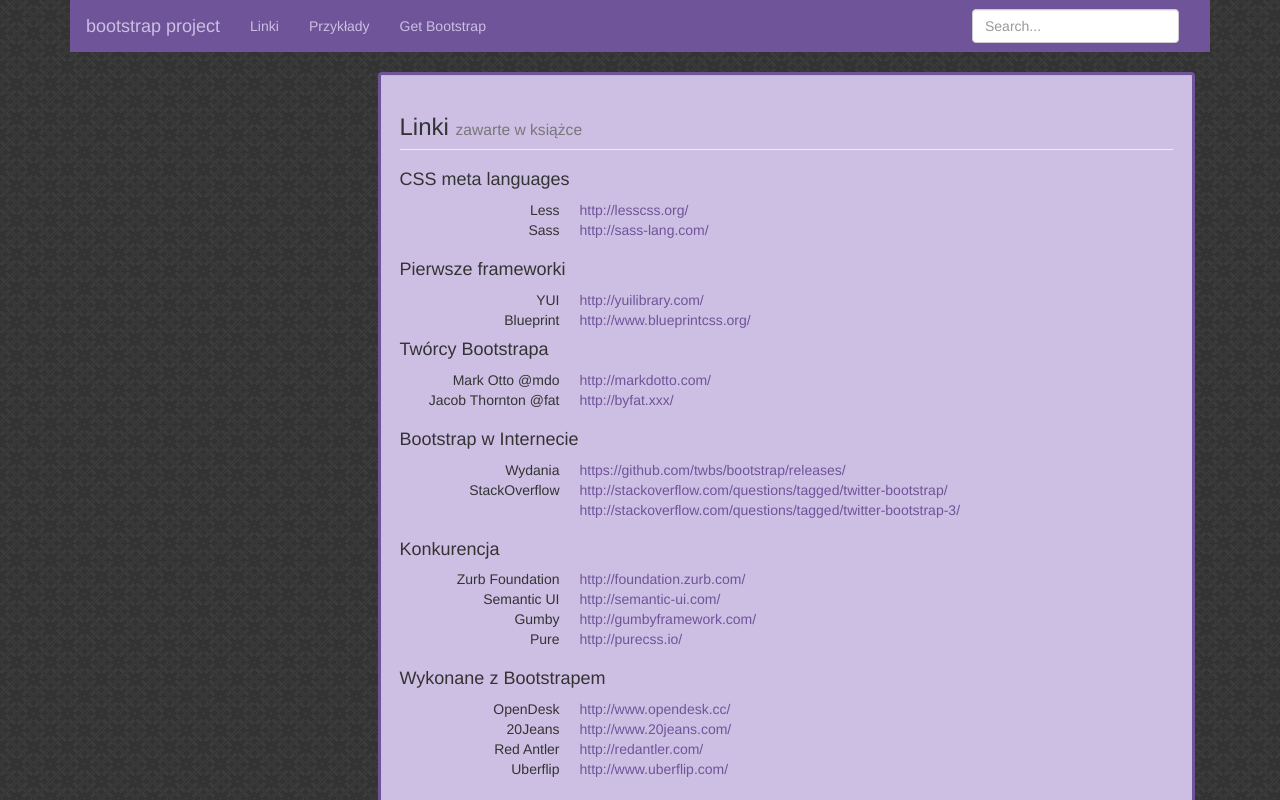
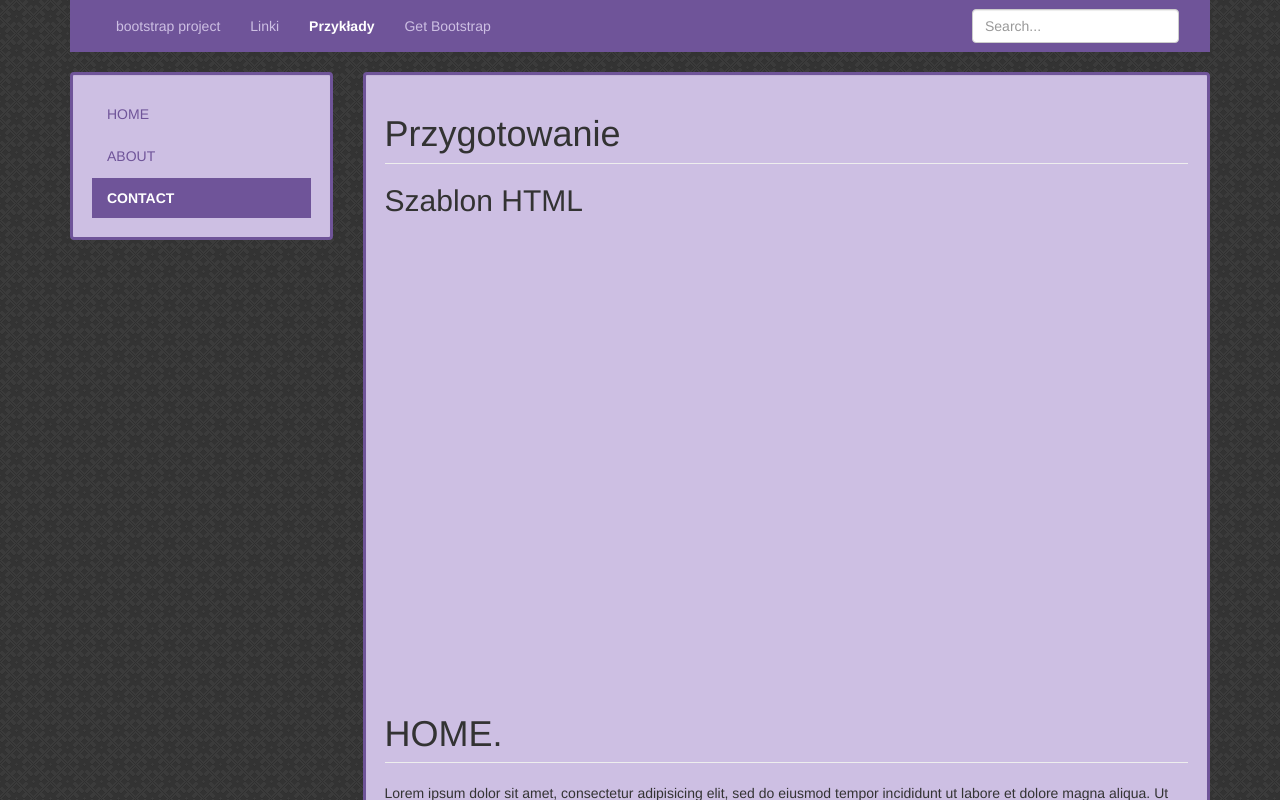
Before and after one commit to zmateusz/jumpstart_bootstrap, a plain HTML site: page index.html in a window 1280 px wide. Shown: the top 800 px of the page. Drawn offline with nearby package versions, Linux system fonts and the light colour scheme.

Commit message:
local content navigation with tabpanels

```diff
--- a/css/styles.css
+++ b/css/styles.css
@@ -13,9 +13,14 @@ body {
   border-radius: 0px;
 }
 
-.navbar-inverse .navbar-nav > li > a,
-.navbar-inverse .navbar-brand {
+.navbar-inverse .navbar-nav > li > a {
   color: #CDBFE3;
+}
+
+.navbar-inverse .navbar-nav > .active > a,
+.navbar-inverse .navbar-nav > .active > a:focus,
+.navbar-inverse .navbar-nav > .active > a:hover {
+  background-color: #6F5499;
 }
 
 .panel-default {
@@ -118,10 +123,6 @@ h2 {
   padding: 0 30px 0 30px;
 }
 
-#row-links {
-  /*display: none;*/
-}
-
 ul {
   list-style-type: square;
 }
--- a/index.html
+++ b/index.html
@@ -27,12 +27,12 @@
             <span class="icon-bar"></span>
             <span class="icon-bar"></span>
           </button>
-          <a class="navbar-brand" href="#">bootstrap project</a>
         </div>
         <div id="navbar" class="navbar-collapse collapse">
           <ul class="nav navbar-nav ">
-            <li><a href="#">Linki</a></li>
-            <li><a href="#">Przykłady</a></li>
+            <li><a href="#">bootstrap project</a></li>
+            <li><a href="#links_panel" data-toggle="tab">Linki</a></li>
+            <li class="active"><a href="#examples" data-toggle="tab">Przykłady</a></li>
             <li><a href="http://getbootstrap.com/" target="_blank">Get Bootstrap</a></li>
           </ul>
           <form class="navbar-form navbar-right">
@@ -41,7 +41,10 @@
         </div>
       </div>
     </nav>
-      <div class="row" id="row-links">
+      <div class="tab-content">
+        <div role="tabpanel" class="tab-pane" id="links_panel">
+
+          <div class="row">
             <div class="col-md-3"></div>
             <div class="col-md-9" id="links">
               <div class="well">
@@ -103,10 +106,13 @@
                   <dt>Uberflip</dt>
                   <dd><a href="http://www.uberflip.com/">http://www.uberflip.com/</a></dd>
                 </dl>
+              </div>
+            </div>
+          </div>
 
         </div>
-        </div>
-      </div
+        <div role="tabpanel" class="tab-pane active" id="examples">
+
           <div class="row">
             <div class="col-md-3">
 
@@ -142,6 +148,11 @@
               </div>
             </div>
           </div>
+
+        </div>
+      </div>
+
+
     </div>
 
     <script src="https://ajax.googleapis.com/ajax/libs/jquery/1.11.3/jquery.min.js"></script>
```
Lines whose indentation alone changed are shown as unchanged.
